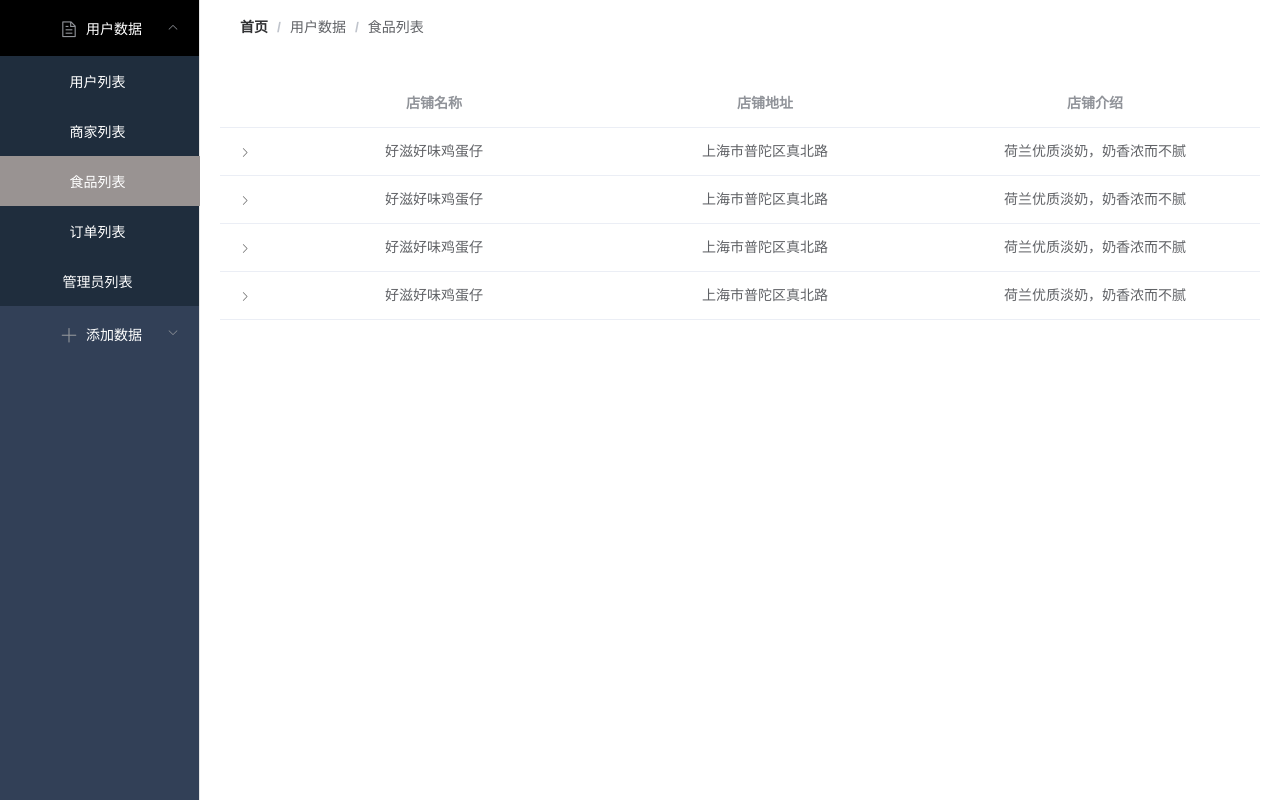
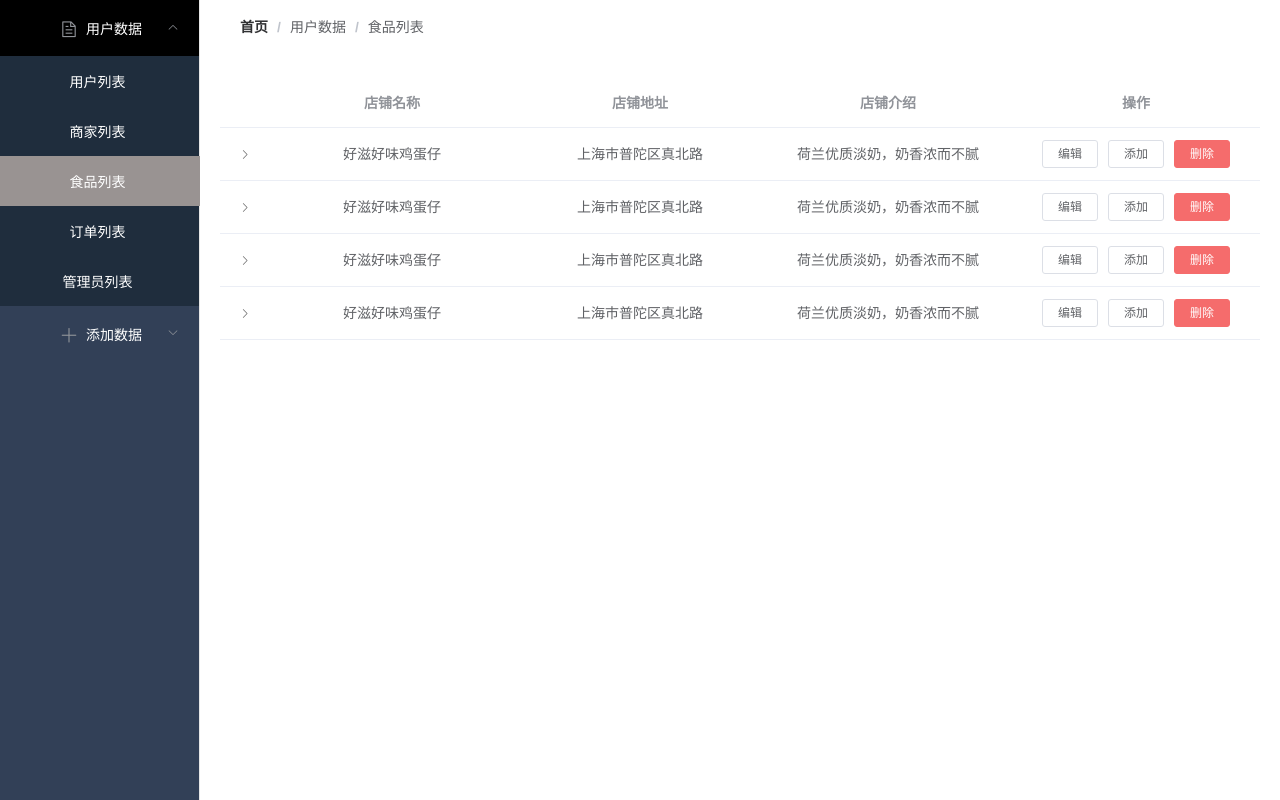
Before and after one commit to caoML/imitate-elm, a Vue app: page /#/data/food in a window 1280 px wide. Built offline with nearby package versions, Linux system fonts and the light colour scheme.

Commit message:
add operation outlook

```diff
--- a/src/components/Table.vue
+++ b/src/components/Table.vue
@@ -5,7 +5,7 @@
         <el-table-column align="center" v-for="item in tableInfo.columns" :key="item.prop" :label="getLabel(item.prop)" :prop="item.prop">
         </el-table-column>
     </el-table>
-    <el-table v-else :data="tableData">
+    <el-table v-else-if="tableInfo.collapse" :data="tableData">
       <el-table-column type="expand">
         <template slot-scope="props">
           <el-form label-position="left" inline class="demo-table-expand">
@@ -14,6 +14,13 @@
         </template>
       </el-table-column>
       <el-table-column align="center" v-for="(item,index) in tableInfo.columns" :key="index" :label="getLabel(item.prop)" :prop="item.prop"></el-table-column>
+      <el-table-column align="center" label="操作">
+        <template slot-scope="scope">
+          <el-button size="mini" v-if="editMethod()">编辑</el-button>
+          <el-button size="mini" v-if="addMethod()">添加</el-button>
+          <el-button size="mini" v-if="deleteMethod()" type="danger">删除</el-button>
+        </template>
+      </el-table-column>
     </el-table>
   </div>
 </template>
@@ -22,7 +29,8 @@
 export default {
   props: {
     tableData: Array,
-    tableInfo: Object
+    tableInfo: Object,
+    requests: Array
   },
   data() {
     const infoKey = Object.keys(this.tableData[0])
@@ -30,13 +38,42 @@ export default {
       infoKey
     }
   },
+  // compouted: {
+  //   editMethod() {
+  //     console.log('!!')
+  //     return this.mapName('put')
+  //   },
+  //   addMethod() {
+  //     return this.mapName('post')
+  //   },
+  //   deleteMethod() {
+  //     return this.mapName('delete')
+  //   }
+  // },
   methods: {
     indexMethod(index) {
       return index + 1
     },
     getLabel(item) {
-      console.log()
       return this.tableInfo.maps[item]
+    },
+    mapEntity(type) {
+      return this.requests.find(request =>
+        request.type === type
+      )
+    },
+    mapName(type) {
+      const method = this.mapEntity(type)
+      return method && method.funcName
+    },
+    editMethod() {
+      return this.mapName('put')
+    },
+    addMethod() {
+      return this.mapName('post')
+    },
+    deleteMethod() {
+      return this.mapName('delete')
     }
   }
 }
--- a/src/views/data/bussiness.vue
+++ b/src/views/data/bussiness.vue
@@ -1,6 +1,6 @@
 <template>
 <div>
-    <bussiness :tableData="tableData" :tableInfo="tableInfo"></bussiness>
+    <bussiness :tableData="tableData" :tableInfo="tableInfo" ></bussiness>
 </div>
 </template>
 
@@ -38,7 +38,6 @@ export default {
       try {
         await http.getBussinessList().then((res) => {
           this.tableData = res.data.bussinessList
-          console.log(this.tableData)
         })
       } catch (error) {
         return
--- a/src/views/data/food.vue
+++ b/src/views/data/food.vue
@@ -1,5 +1,5 @@
 <template>
-    <food-table :tableData="tableData" :tableInfo="tableInfo"></food-table>
+    <food-table :tableData="tableData" :tableInfo="tableInfo" :requests="requests"></food-table>
 </template>
 
 <script>
@@ -60,9 +60,16 @@ export default {
         introduce: '店铺介绍'
       }
     }
+    const requests = [
+      {type: 'get', funcName: 'getGood'},
+      {type: 'put', funcName: 'updateFood'},
+      {type: 'delete', funcName: 'deleteFood'},
+      {type: 'post', funcName: 'addFood'}
+    ]
     return {
       tableData,
-      tableInfo
+      tableInfo,
+      requests
     }
   }
 }
```
